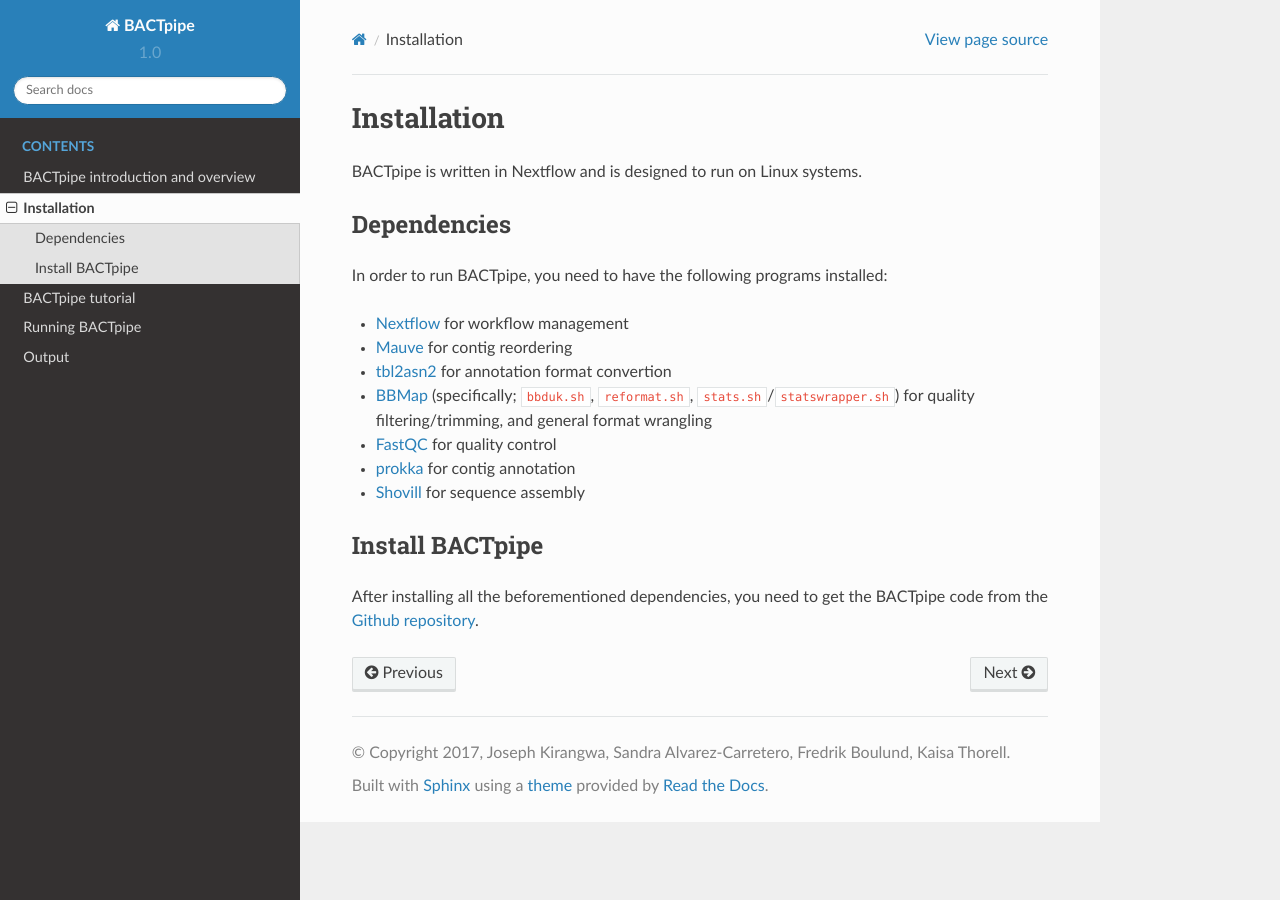
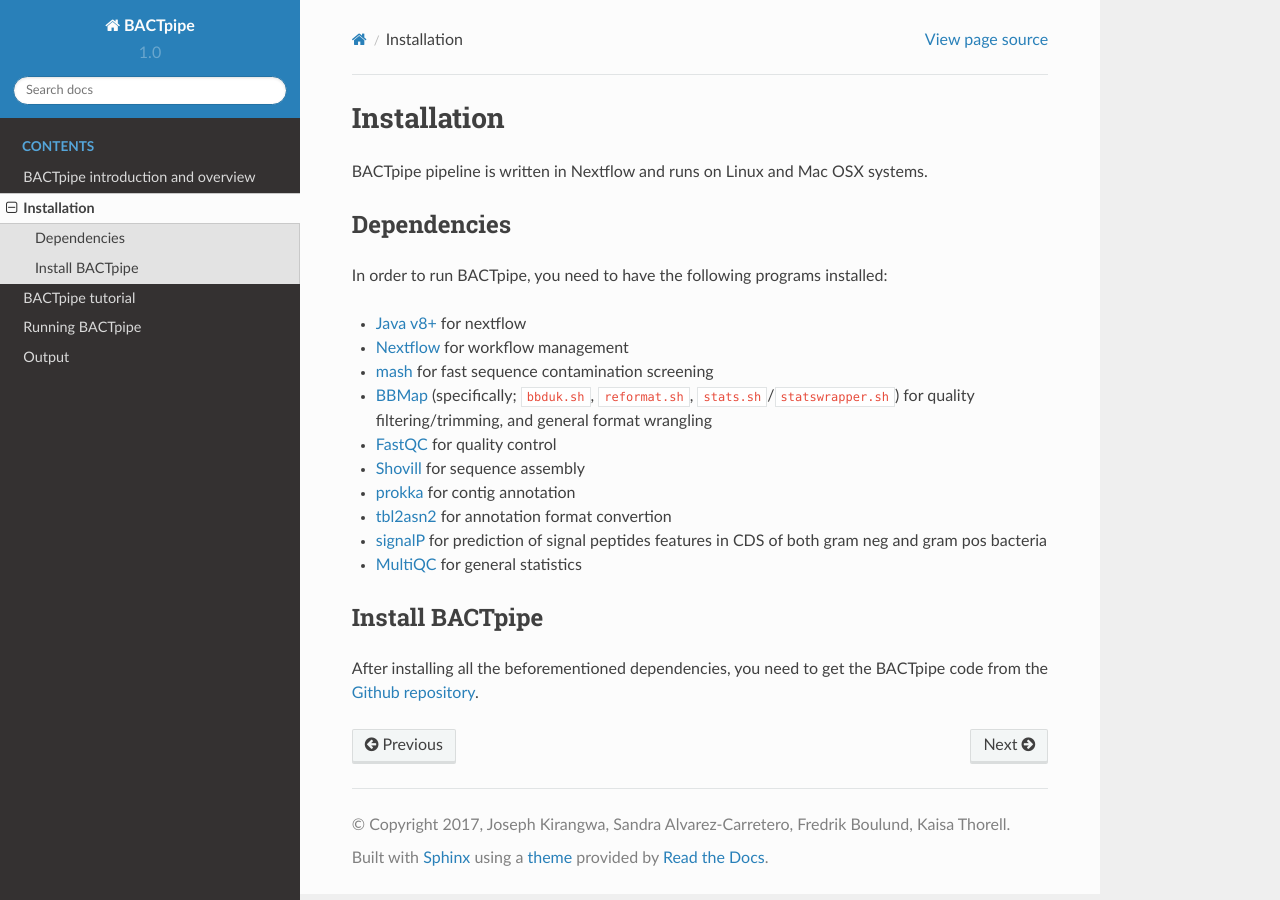
Before and after one commit to ctmrbio/BACTpipe, a Sphinx documentation site: the page built from docs/source/installation.rst, in a window 1280 px wide. Built offline with Sphinx 7.4.7 and the Read the Docs theme 2.0.0, drawn with Linux system fonts in a browser that asks for light colours.

Commit message:
updated the installation file according current bactpipe dependencies

```diff
--- a/docs/source/installation.rst
+++ b/docs/source/installation.rst
@@ -1,28 +1,33 @@
 Installation
 ============
-BACTpipe is written in Nextflow and is designed to run on Linux systems.
+BACTpipe pipeline is written in Nextflow and runs on Linux and Mac OSX systems.
 
 Dependencies
 ************
 In order to run BACTpipe, you need to have the following programs installed:
 
+- `Java v8+`_ for nextflow
 - `Nextflow`_ for workflow management
-- `Mauve`_ for contig reordering
-- `tbl2asn2`_ for annotation format convertion
+- `mash`_ for fast sequence contamination screening
 - `BBMap`_ (specifically; ``bbduk.sh``, ``reformat.sh``, ``stats.sh``/``statswrapper.sh``)
   for quality filtering/trimming, and general format wrangling
 - `FastQC`_ for quality control
+- `Shovill`_ for sequence assembly
 - `prokka`_ for contig annotation
-- `Shovill`_ for sequence assembly
+- `tbl2asn2`_ for annotation format convertion
+- `signalP`_ for prediction of signal peptides features in CDS of both gram neg and gram pos bacteria
+- `MultiQC`_ for general statistics
 
+.. _Java v8+: https://anaconda.org/cyclus/java-jdk
 .. _Nextflow: https://www.nextflow.io/
-.. _Mauve: http://darlinglab.org/mauve/mauve.html
-.. _tbl2asn2: https://www.ncbi.nlm.nih.gov/genbank/tbl2asn2/
+.. _mash: https://anaconda.org/bioconda/mash
 .. _BBmap: https://sourceforge.net/projects/bbmap/
 .. _FastQC: https://www.bioinformatics.babraham.ac.uk/projects/fastqc/
-.. _SPAdes: http://bioinf.spbau.ru/spades
+.. _Shovill: https://github.com/tseemann/shovill
 .. _prokka: https://github.com/tseemann/prokka
-.. _Shovill: https://github.com/tseemann/shovill
+.. _tbl2asn2: https://www.ncbi.nlm.nih.gov/genbank/tbl2asn2/
+.. _signalP: http://www.cbs.dtu.dk/cgi-bin/nph-sw_request?signalp
+.. _MultiQC: https://anaconda.org/bioconda/multiqc
 
 Install BACTpipe
 ****************
```
